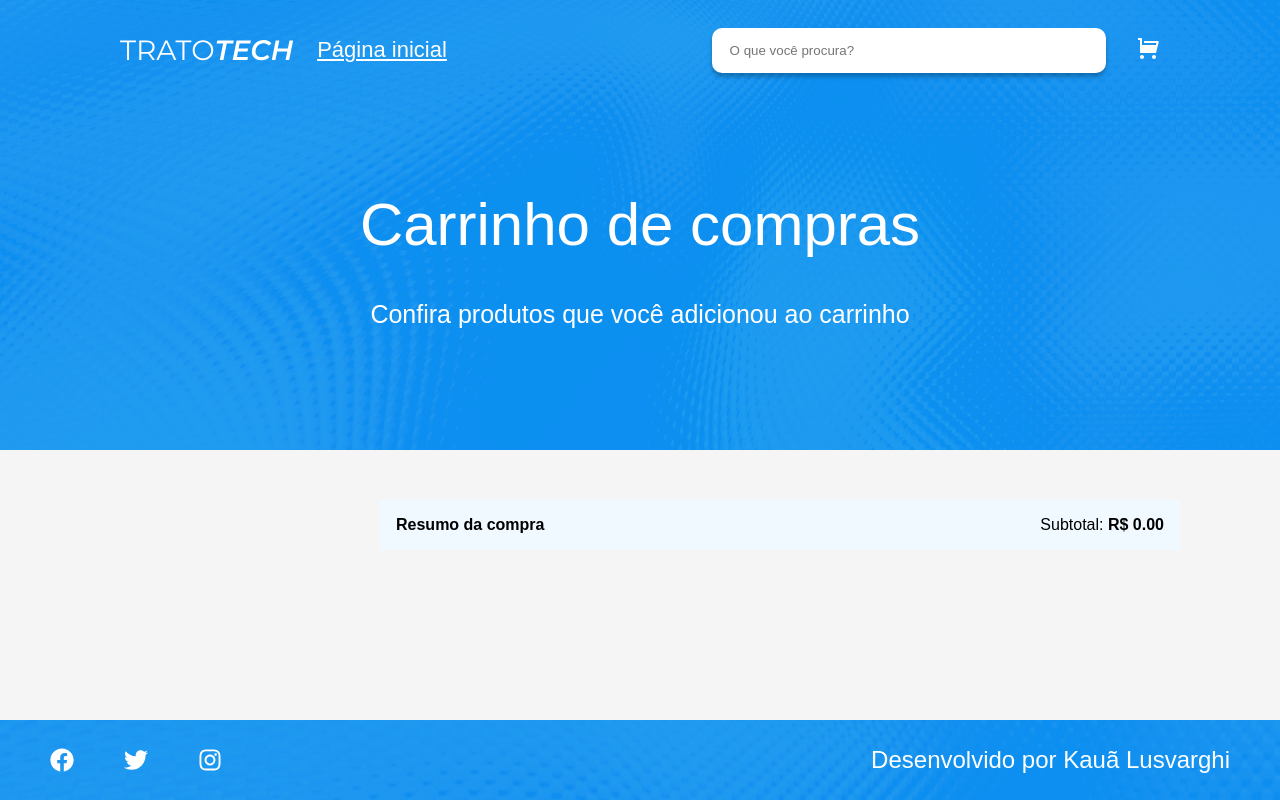
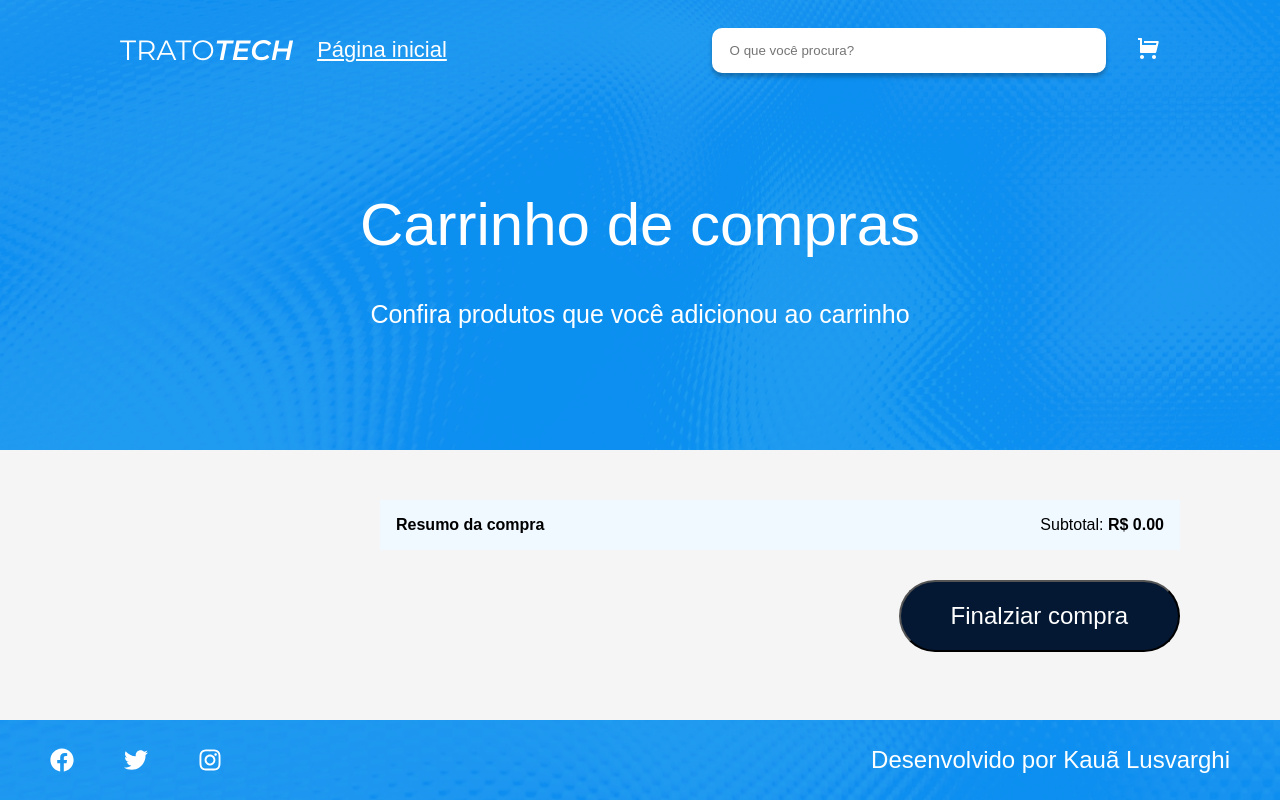
Before and after one commit to KLusvarghi/trato-tech, a React (Vite) app: page /carrinho in a window 1280 px wide. Built offline with nearby package versions, Linux system fonts and the light colour scheme.

Commit message:
funcionalidade de finalizar compra

```diff
--- a/src/pages/Carrinho/Carrinho.jsx
+++ b/src/pages/Carrinho/Carrinho.jsx
@@ -1,9 +1,11 @@
 import Header from '@/components/Header/Header';
 import styles from './Carrinho.module.scss';
-import { useSelector } from 'react-redux';
+import { useDispatch, useSelector } from 'react-redux';
 import Item from '@/components/Item/Item';
+import { resetarCarrinho } from '@/store/reducers/carrinho';
 
 const Carrinho = () => {
+  const dispatch = useDispatch();
   // pegando o estado de carrinho e total dos valores dos produtos
   const { carrinho, total } = useSelector((state) => {
     let total = 0;
@@ -12,8 +14,8 @@ const Carrinho = () => {
     // O segundo parâmetro é cada item que tem dentro do carrinho
     const carrinhoReducer = state.carrinho.reduce((itens, itemNoCarrinho) => {
       // aqui estamos percorrendo o estado de iten e usando o find para encontrar o id do que bate com o item que tem no carrinho (itemNoCarrinho)
-      const item = state.itens.find(item => item.id === itemNoCarrinho.id);
-      total += (item.preco * itemNoCarrinho.quantidade);
+      const item = state.itens.find((item) => item.id === itemNoCarrinho.id);
+      total += item.preco * itemNoCarrinho.quantidade;
       itens.push({
         ...item, //pequando todas as informações que esta dentro do reducer de itens
         quantidade: itemNoCarrinho.quantidade, //pequando a quantidade que esta dentro de reducer do carrinho
@@ -41,6 +43,12 @@ const Carrinho = () => {
             Subtotal: <strong>R$ {total.toFixed(2)}</strong>
           </span>
         </div>
+        <button
+          className={styles.finalizar}
+          onClick={() => dispatch(resetarCarrinho())}
+        >
+          Finalziar compra
+        </button>
       </div>
     </div>
   );
--- a/src/store/reducers/carrinho.jsx
+++ b/src/store/reducers/carrinho.jsx
@@ -31,15 +31,17 @@ const carrinhoSlice = createSlice({
     mudarQuantidade: (state, { payload }) => {
       // poderiamos criar ou adicionar e remover quantidade, porém podemos apenas usar o payload e acrescentar ou diminuir ele
       // percorrendo todos os valores
-      state = state.map(itemNoCarrinho => {
-        if(itemNoCarrinho.id === payload.id) itemNoCarrinho.quantidade += payload.quantidade;
+      state = state.map((itemNoCarrinho) => {
+        if (itemNoCarrinho.id === payload.id)
+          itemNoCarrinho.quantidade += payload.quantidade;
         return itemNoCarrinho;
-      })
+      });
     },
+    resetarCarrinho: () => initialState,
   },
 });
 
-export const { mudarCarrinho, mudarQuantidade } = carrinhoSlice.actions;
+export const { mudarCarrinho, mudarQuantidade, resetarCarrinho } = carrinhoSlice.actions;
 
 // agora sim estamos exportando o reducer, e agora ele pode ser usado como reducer dentro do index
 export default carrinhoSlice.reducer;
```
